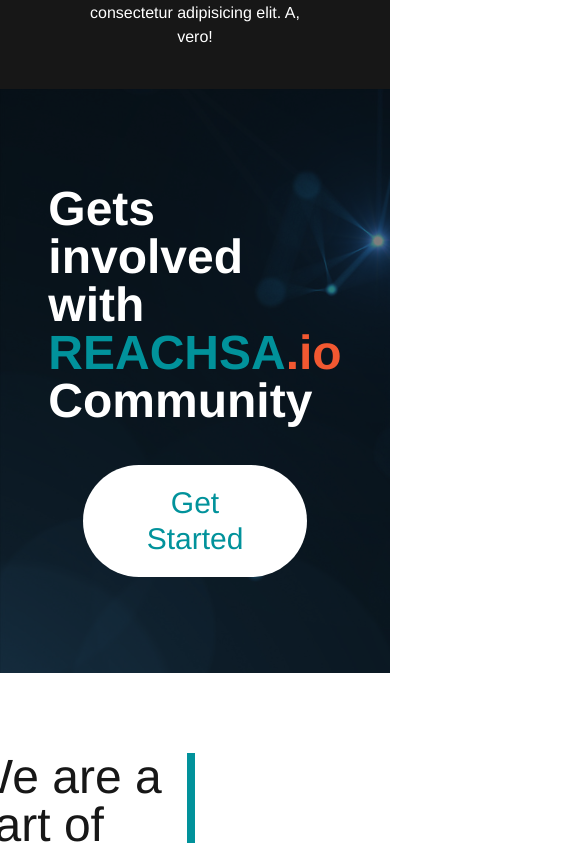
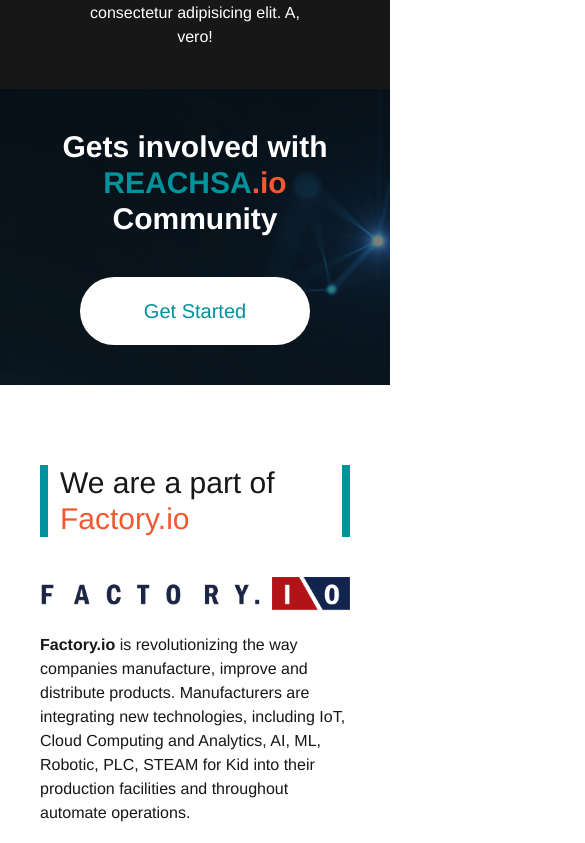
Before and after one commit to channudam2002/reachsa-front-end, a Vue app: page / in a window 390 px wide. Shown: the part 3501-4344 px from the top of the page, 585 px wide, since content can reach past the window. Built offline with nearby package versions, Linux system fonts and the light colour scheme.

Commit message:
responsive home screen

```diff
--- a/src/views/AppLayoutView.vue
+++ b/src/views/AppLayoutView.vue
@@ -9,7 +9,7 @@
         <router-view></router-view>
     </div>
     <!-- Footer -->
-    <div class="w-full bg-neutral-900">
+    <div class="sm:block hidden w-full bg-neutral-900">
       <footer-view></footer-view>
     </div>
   </div>
--- a/src/views/HomeView.vue
+++ b/src/views/HomeView.vue
@@ -144,26 +144,26 @@
         </div>
     </div>
     <div class="w-full  background-image1 bg-fixed">
-        <div class="bg-black w-full h-full bg-opacity-50 flex flex-col space-y-10 items-center justify-center p-24 ">
-            <div class="text-5xl font-bold">
+        <div class="bg-black w-full h-full bg-opacity-50 flex flex-col space-y-10 items-center justify-center sm:p-24 p-10 ">
+            <div class="sm:text-5xl text-3xl text-center font-bold">
                 <p>Gets involved with <span class="text-primary-color">REACHSA</span><span class="text-secondary-color">.io</span> Community</p>
             </div>
             <div class="flex flex-row space-x-10">
-                <div class="text-center p-5 px-16  rounded-full bg-white text-primary-color text-3xl cursor-pointer hover:text-white hover:bg-primary-color">
+                <div class="text-center p-5 px-16  rounded-full bg-white text-primary-color text-xl sm:text-3xl cursor-pointer hover:text-white hover:bg-primary-color">
                     <p>Get Started</p>
                 </div>
             </div>
         </div>
     </div>
-    <div class="flex flex-col space-y-10 w-full p-20 px-72 bg-white">
-        <div class="self-end text-5xl text-neutral-900 px-3 border-x-8 border-primary-color">
+    <div class="flex flex-col space-y-10 w-full p-20 sm:px-72 px-10 bg-white">
+        <div class="sm:text-5xl sm:self-end text-3xl text-neutral-900 px-3 border-x-8 border-primary-color">
             <p>We are a part of <span class="text-secondary-color">Factory.io</span></p>
         </div>
-        <div class="w-full flex flex-row space-x-20  items-center">
-            <div class="w-1/2">
+        <div class="w-full flex sm:flex-row sm:space-x-20 sm:space-y-0 flex-col space-y-5 space-x-0  items-center">
+            <div class="sm:w-1/2 w-full">
                 <img src="../assets/Factoryio.png" alt="" class="w-full">
             </div>
-            <div class="w-1/2 text-neutral-900">
+            <div class="sm:w-1/2 w-full text-neutral-900">
                 <p><span class="font-bold">Factory.io</span> is revolutionizing the way companies manufacture, improve and distribute products. Manufacturers are integrating new technologies, including IoT, Cloud Computing and Analytics, AI, ML, Robotic, PLC, STEAM for Kid into their production facilities and throughout automate operations.</p>
             </div>
         </div>
```
